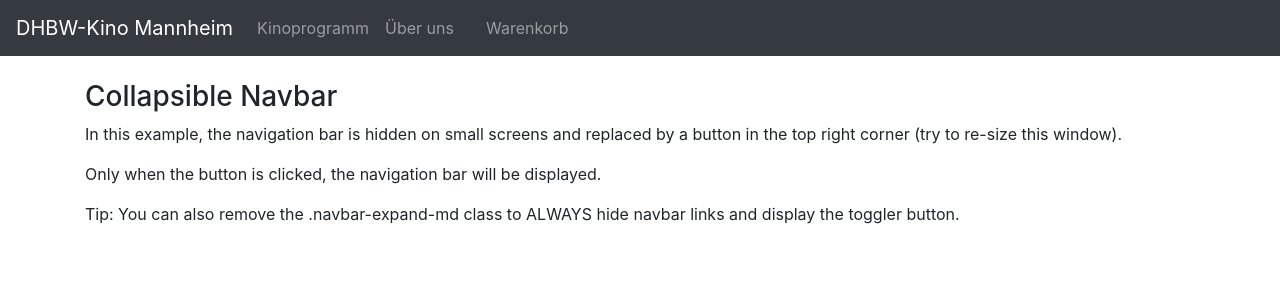
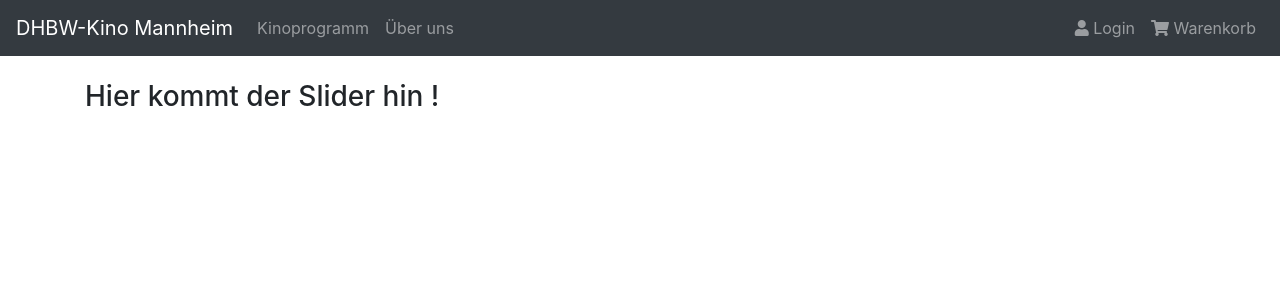
Before and after one commit to leondb999/kino, a PHP site: page /navbar.php in a window 1280 px wide. Shown: the top 300 px of the page. Run offline with PHP 8.4, Linux system fonts and the light colour scheme; some libraries are stand-ins or nearby versions.

Commit message:
Navbar Bootstrap 4

```diff
--- a/navbar.php
+++ b/navbar.php
@@ -50,6 +50,7 @@
   <meta charset="utf-8">
   <meta name="viewport" content="width=device-width, initial-scale=1">
   <link rel="stylesheet" href="https://maxcdn.bootstrapcdn.com/bootstrap/4.5.2/css/bootstrap.min.css">
+  <link rel="stylesheet" href="https://use.fontawesome.com/releases/v5.6.3/css/all.css" integrity="sha384-UHRtZLI+pbxtHCWp1t77Bi1L4ZtiqrqD80Kn4Z8NTSRyMA2Fd33n5dQ8lWUE00s/" crossorigin="anonymous">
   <script src="https://ajax.googleapis.com/ajax/libs/jquery/3.5.1/jquery.min.js"></script>
   <script src="https://cdnjs.cloudflare.com/ajax/libs/popper.js/1.16.0/umd/popper.min.js"></script>
   <script src="https://maxcdn.bootstrapcdn.com/bootstrap/4.5.2/js/bootstrap.min.js"></script>
@@ -57,25 +58,26 @@
 <body>
 
 <nav class="navbar navbar-expand-md bg-dark navbar-dark">
-  <a class="navbar-brand" href="/kino/index.php">DHBW-Kino Mannheim</a>
+  <a class="navbar-brand" href="/kino/index.php"> DHBW-Kino Mannheim </a>
   <button class="navbar-toggler" type="button" data-toggle="collapse" data-target="#collapsibleNavbar">
     <span class="navbar-toggler-icon"></span>
   </button>
   <div class="collapse navbar-collapse" id="collapsibleNavbar">
-    <ul class="navbar-nav">
+    <ul class="navbar-nav mr-auto">
       <li class="nav-item">
-        <a class="nav-link" href="#">Kinoprogramm</a>
+        <a class="nav-link" href="#"> Kinoprogramm </a>
       </li>
       <li class="nav-item">
-        <a class="nav-link" href="#">Über uns</a>
+        <a class="nav-link" href="#"> Über uns </a>
       </li>
     </ul>
-    <ul class="nav navbar-nav">
+
+    <ul class="nav navbar-nav ml-auto">
       <li class="nav-item">
-        <a class="nav-link" href="#"><button class="navbar-toggler" type="button"><span class="glyphicon glyphicon-log-in"></span></button></a>
+        <a class="nav-link" href="#"><i class="fas fa-user"></i> Login </a>
       </li>
       <li class="nav-item">
-        <a class="nav-link" href="#"><span class="glyphicon glyphicon-shopping-cart"></span> Warenkorb</a>
+        <a class="nav-link" href="#"><i class="fas fa-shopping-cart"></i> Warenkorb </a>
       </li>
     </ul>
   </div>
@@ -83,10 +85,7 @@
 <br>
 
 <div class="container">
-  <h3>Collapsible Navbar</h3>
-  <p>In this example, the navigation bar is hidden on small screens and replaced by a button in the top right corner (try to re-size this window).</p>
-  <p>Only when the button is clicked, the navigation bar will be displayed.</p>
-  <p>Tip: You can also remove the .navbar-expand-md class to ALWAYS hide navbar links and display the toggler button.</p>
+  <h3>Hier kommt der Slider hin !</h3>
 </div>
 
 </body>
--- a/slider.html
+++ b/slider.html
@@ -16,7 +16,7 @@
 	  <button class="navbar-toggler" type="button" data-toggle="collapse" data-target="#navbarResponsive" aria-controls="navbarResponsive" aria-expanded="false" aria-label="Toggle navigation">
 			<span class="navbar-toggler-icon"></span>
 		  </button>
-	  <div class="collapse navbar-collapse" id="navbarResponsive">
+	  <div class="collapse navbar-collapse" id="collapsibleNavbar">
 		<ul class="navbar-nav ml-auto">
 		  <li class="nav-item active">
 			<a class="nav-link" href="#">Home
```
Also changed, not shown: package-lock.json (added).
